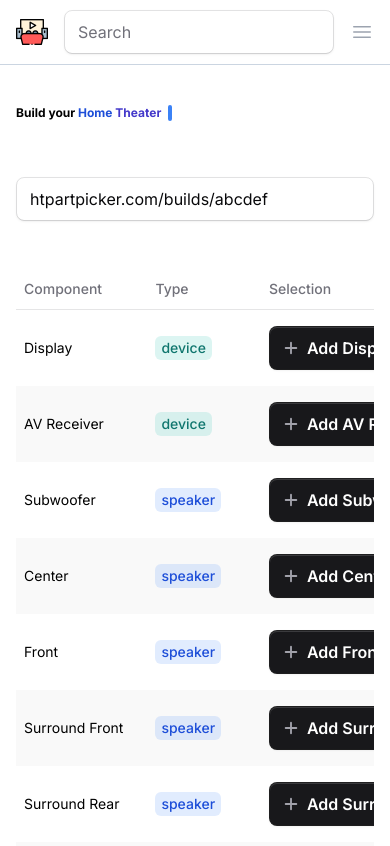
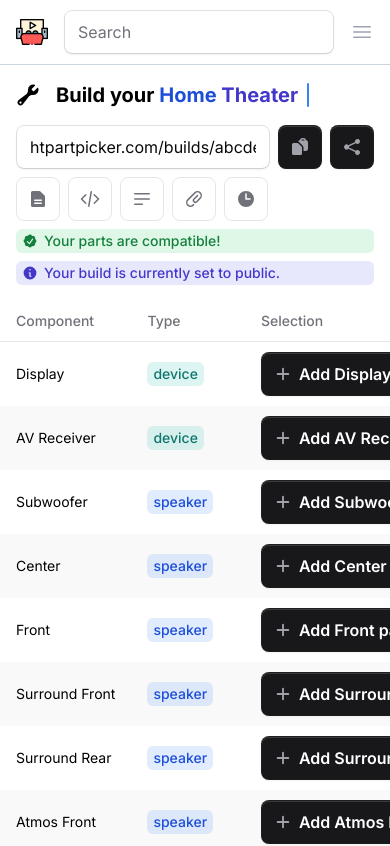
Before and after one commit to amanat361/htpartpicker, a Next.js app: page /build in a window 390 px wide. Shown: the top 846 px of the page. Built offline with nearby package versions, Linux system fonts and the light colour scheme.

Commit message:
Refactor buildcard and page components

```diff
--- a/app/layout.tsx
+++ b/app/layout.tsx
@@ -21,7 +21,7 @@
     <html lang="en">
       <body className={inter.className}>
         <Navbar />
-        <main className="flex flex-col items-center justify-center p-4 sm:p-12">
+        <main className="flex flex-col items-center justify-center p-4 md:p-8 lg:p-10 xl:p-12">
           {children}
         </main>
       </body>
--- a/components/ui/typewriter-effect.tsx
+++ b/components/ui/typewriter-effect.tsx
@@ -139,9 +139,9 @@
   };
 
   return (
-    <div className={cn("flex space-x-1 my-6", className)}>
+    <div className={cn("flex items-center space-x-1", className)}>
       <motion.div
-        className="overflow-hidden pb-2"
+        className="overflow-hidden"
         initial={{
           width: "0%",
         }}
@@ -155,7 +155,7 @@
         }}
       >
         <div
-          className="text-xs sm:text-base md:text-xl lg:text:3xl xl:text-5xl font-bold"
+          className="text-xl sm:text-3xl md:text-5xl font-bold"
           style={{
             whiteSpace: "nowrap",
           }}
@@ -177,7 +177,7 @@
           repeatType: "reverse",
         }}
         className={cn(
-          "block rounded-sm w-[4px]  h-4 sm:h-6 xl:h-12 bg-blue-500",
+          "block rounded-sm w-[2px] md:w-[4px] h-6 sm:h-8 md:h-12 bg-blue-500",
           cursorClassName
         )}
       ></motion.span>
--- /dev/null
+++ b/hooks/useCopyToClipboard.tsx
@@ -0,0 +1,57 @@
+import { useCallback, useState } from "react";
+
+/**
+ * The copied text as `string` or `null` if nothing has been copied yet.
+ */
+type CopiedValue = string | null;
+
+/**
+ * Function to copy text to the clipboard.
+ * @param text The text to copy to the clipboard.
+ * @returns {Promise<boolean>} A promise that resolves to `true` if the text was copied successfully, or `false` otherwise.
+ */
+type CopyFn = (text: string) => Promise<boolean>;
+
+/**
+ * Custom hook for copying text to the clipboard.
+ * @returns {[CopiedValue, CopyFn]} An tuple containing the copied text and a function to copy text to the clipboard.
+ * @see [Documentation](https://usehooks-ts.com/react-hook/use-copy-to-clipboard)
+ * @see [MDN Clipboard API](https://developer.mozilla.org/en-US/docs/Web/API/Clipboard_API)
+ * @example
+ * // Usage of useCopyToClipboard hook
+ * const [copiedText, copyToClipboard] = useCopyToClipboard();
+ * const textToCopy = 'Hello, world!';
+ *
+ * // Attempt to copy text to the clipboard
+ * copyToClipboard(textToCopy)
+ *   .then(success => {
+ *     if (success) {
+ *       console.log(`Text "${textToCopy}" copied to clipboard successfully.`);
+ *     } else {
+ *       console.error('Failed to copy text to clipboard.');
+ *     }
+ *   });
+ */
+export function useCopyToClipboard(): [CopiedValue, CopyFn] {
+  const [copiedText, setCopiedText] = useState<CopiedValue>(null);
+
+  const copy: CopyFn = useCallback(async (text) => {
+    if (!navigator?.clipboard) {
+      console.warn("Clipboard not supported");
+      return false;
+    }
+
+    // Try to save to clipboard then save it in the state if worked
+    try {
+      await navigator.clipboard.writeText(text);
+      setCopiedText(text);
+      return true;
+    } catch (error) {
+      console.warn("Copy failed", error);
+      setCopiedText(null);
+      return false;
+    }
+  }, []);
+
+  return [copiedText, copy];
+}
```
Also changed, not shown: app/build/buildcard.tsx, app/build/page.tsx.
